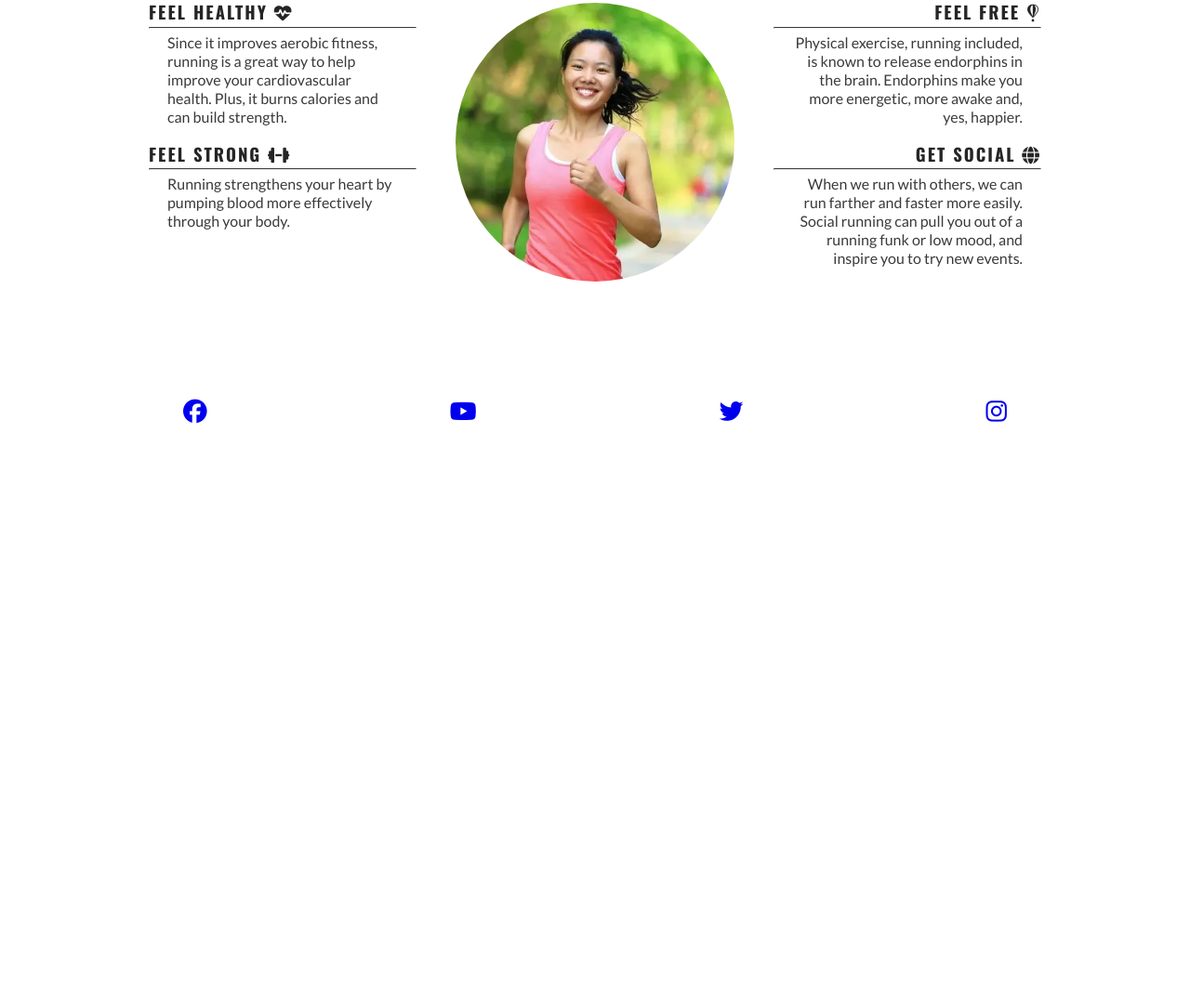
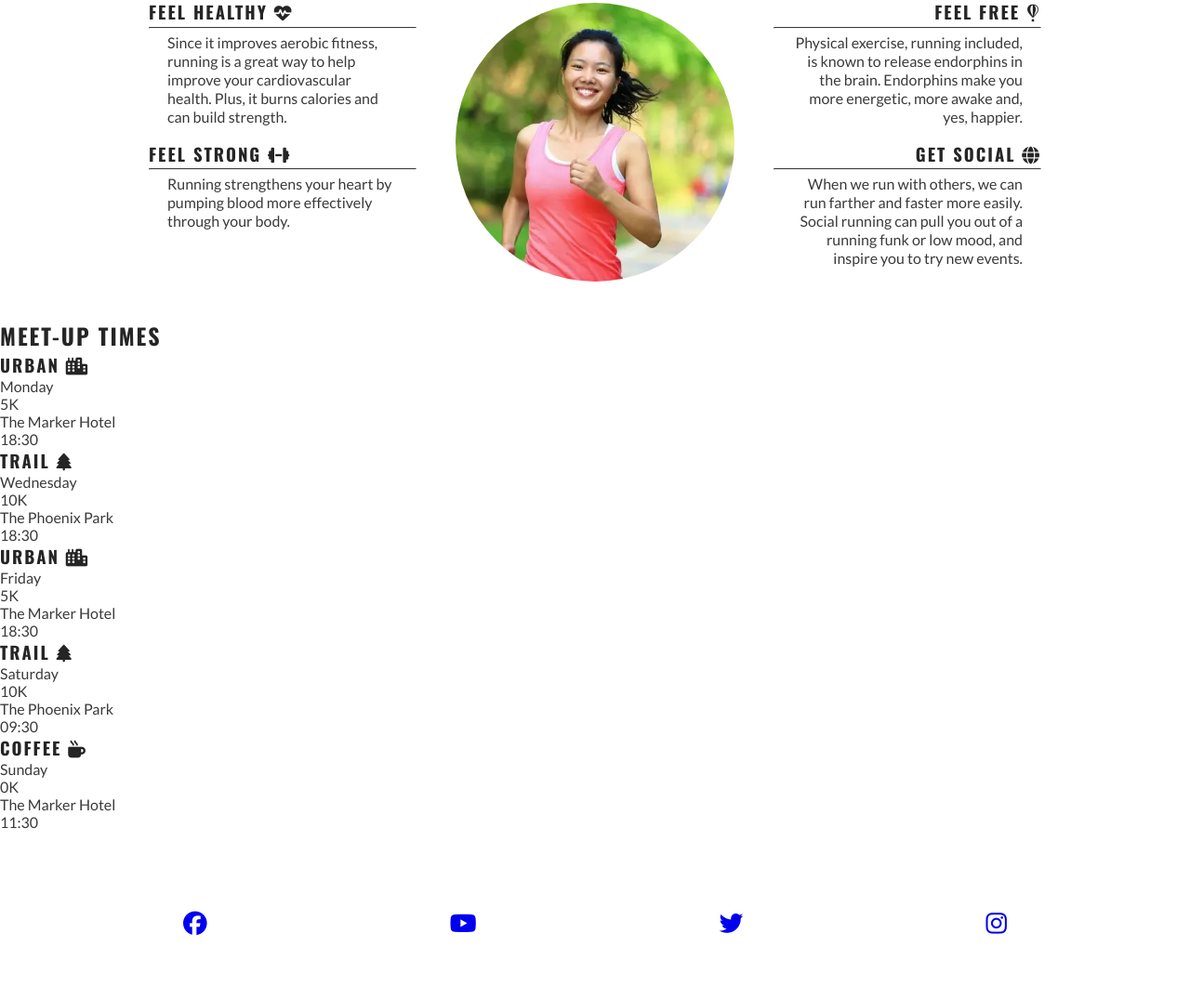
Before and after one commit to Mx-CrystalJ/love-running, a plain HTML site: page index.html in a window 1280 px wide. Shown: the part 782-1857 px from the top of the page at 93% size. Before the commit the page ends 1323 px from the top, so only its background shows below. Drawn offline with nearby package versions, Linux system fonts and the light colour scheme.

Commit message:
Add meetup section with icons and text under reasons section

```diff
--- a/index.html
+++ b/index.html
@@ -84,6 +84,52 @@
             </div>
         </section>
 
+        <!--Meetup times section-->
+        <section id="meetups">
+            <h2>Meet-up Times</h2>
+            <div id="times">
+                <div id="times">
+                    <div id="times">
+                        <div>
+                            <h3>Urban <i class="fa-solid fa-city"></i></h3>
+                            <p>Monday</p>
+                            <p>5K</p>
+                            <p>The Marker Hotel</p>
+                            <p>18:30</p>
+                        </div>
+                        <div>
+                            <h3>Trail <i class="fa-solid fa-tree"></i></h3>
+                            <p>Wednesday</p>
+                            <p>10K</p>
+                            <p>The Phoenix Park</p>
+                            <p>18:30</p>
+                        </div>
+                        <div>
+                            <h3>Urban <i class="fa-solid fa-city"></i></h3>
+                            <p>Friday</p>
+                            <p>5K</p>
+                            <p>The Marker Hotel</p>
+                            <p>18:30</p>
+                        </div>
+                        <div>
+                            <h3>Trail <i class="fa-solid fa-tree"></i></h3>
+                            <p>Saturday</p>
+                            <p>10K</p>
+                            <p>The Phoenix Park</p>
+                            <p>09:30</p>
+                        </div>
+                        <div>
+                            <h3>Coffee <i class="fa-solid fa-mug-hot"></i></h3>
+                            <p>Sunday</p>
+                            <p>0K</p>
+                            <p>The Marker Hotel</p>
+                            <p>11:30</p>
+                        </div>
+                    </div>
+                </div>
+            </div>
+        </section>
+
     </main>
     <!--Footer-->
     <footer>
```
